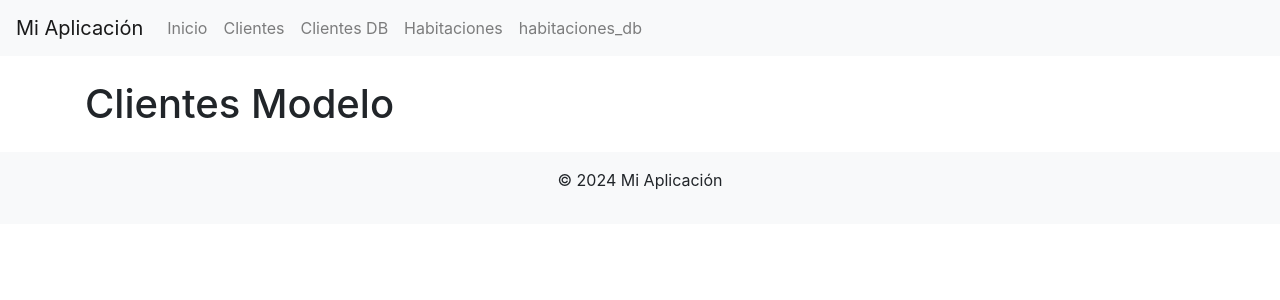
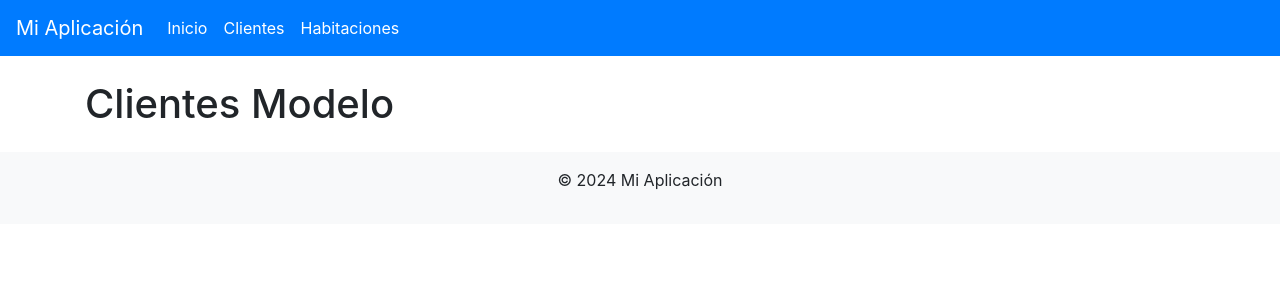
Before and after one commit to fdoquezada/admin_hotel, a Django app: page /clientes/ in a window 1280 px wide. Shown: the top 300 px of the page. Run offline with Django 5.2, Linux system fonts and the light colour scheme; data that the repository does not hold is empty; some libraries are stand-ins or nearby versions.

Commit message:
creacion de barra de navegacion y archivo css

```diff
--- a/static/css/styles.css
+++ b/static/css/styles.css
@@ -0,0 +1,7 @@
+.nav-link {
+    transition: opacity 0.3s ease;
+}
+
+.nav-link:hover {
+    opacity: 0.7;
+}
--- a/templates/base.html
+++ b/templates/base.html
@@ -4,32 +4,31 @@
     <meta charset="UTF-8">
     <meta name="viewport" content="width=device-width, initial-scale=1.0">
     <title>{% block title %}Mi Aplicación{% endblock %}</title>
+    {% load static%}
+
     <link href="https://stackpath.bootstrapcdn.com/bootstrap/4.5.2/css/bootstrap.min.css" rel="stylesheet">
 
+    <link rel="stylesheet" href="{% static 'css/styles.css' %}">
 </head>
 <body>
-    <nav class="navbar navbar-expand-lg navbar-light bg-light">
-        <a class="navbar-brand" href="{% url 'home' %}">Mi Aplicación</a>
+
+    <nav class="navbar navbar-expand-lg navbar-light bg-primary">
+        <a class="navbar-brand text-white" href="{% url 'home' %}">Mi Aplicación</a>
         <button class="navbar-toggler" type="button" data-toggle="collapse" data-target="#navbarNav" aria-controls="navbarNav" aria-expanded="false" aria-label="Toggle navigation">
             <span class="navbar-toggler-icon"></span>
         </button>
         <div class="collapse navbar-collapse" id="navbarNav">
             <ul class="navbar-nav">
                 <li class="nav-item">
-                    <a class="nav-link" href="{% url 'home' %}">Inicio</a>
+                    <a class="nav-link text-white" href="{% url 'home' %}">Inicio</a>
                 </li>
                 <li class="nav-item">
-                    <a class="nav-link" href="{% url 'clientes' %}">Clientes</a>
+                    <a class="nav-link text-white" href="{% url 'clientes' %}">Clientes</a>
                 </li>
                 <li class="nav-item">
-                    <a class="nav-link" href="{% url 'clientes_db' %}">Clientes DB</a>
+                    <a class="nav-link text-white" href="{% url 'habitaciones' %}">Habitaciones</a>
                 </li>
-                <li class="nav-item">
-                    <a class="nav-link" href="{% url 'habitaciones' %}">Habitaciones</a>
-                </li>
-                <li class="nav-item">
-                    <a class="nav-link" href="{% url 'habitaciones_db' %}">habitaciones_db</a>
-                </li>
+
             </ul>
         </div>
     </nav>
```
